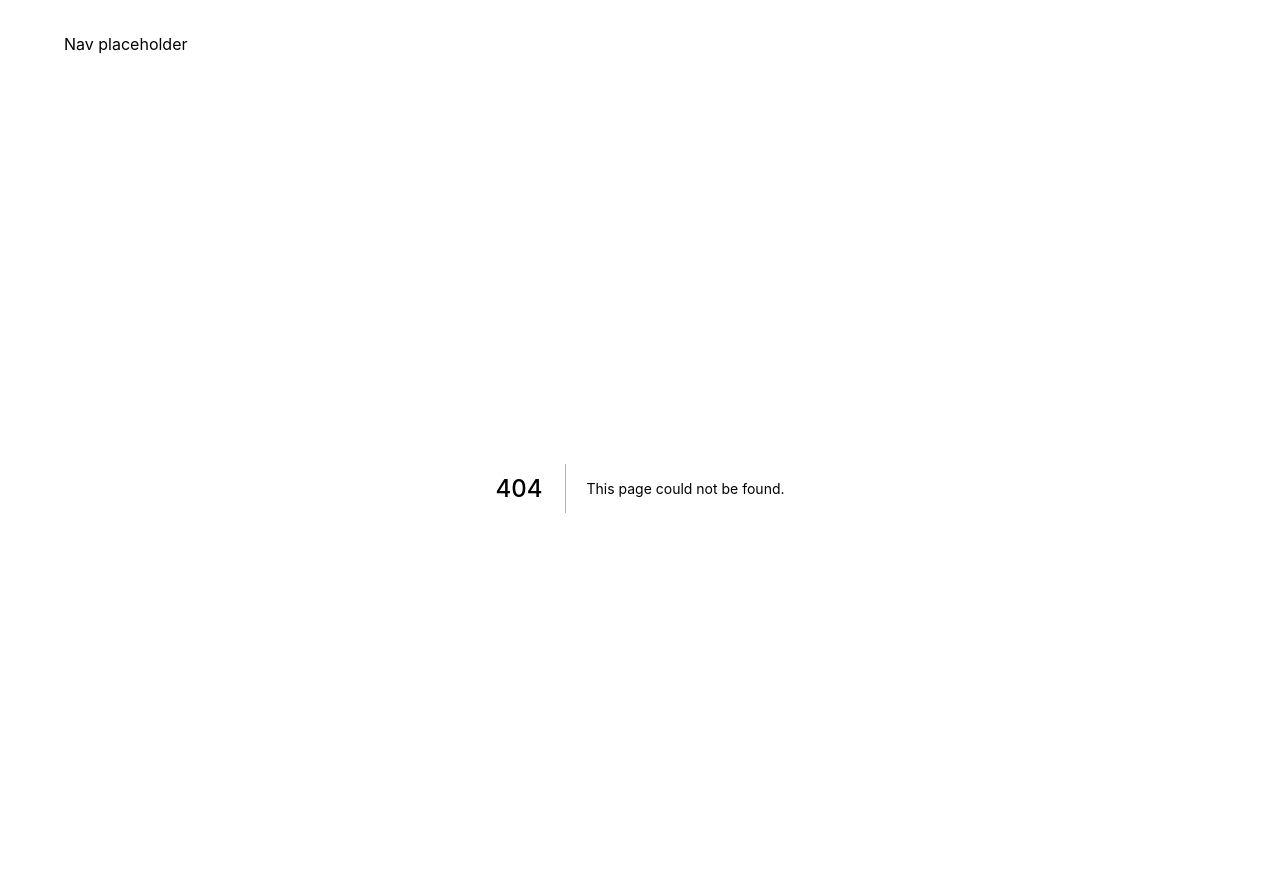
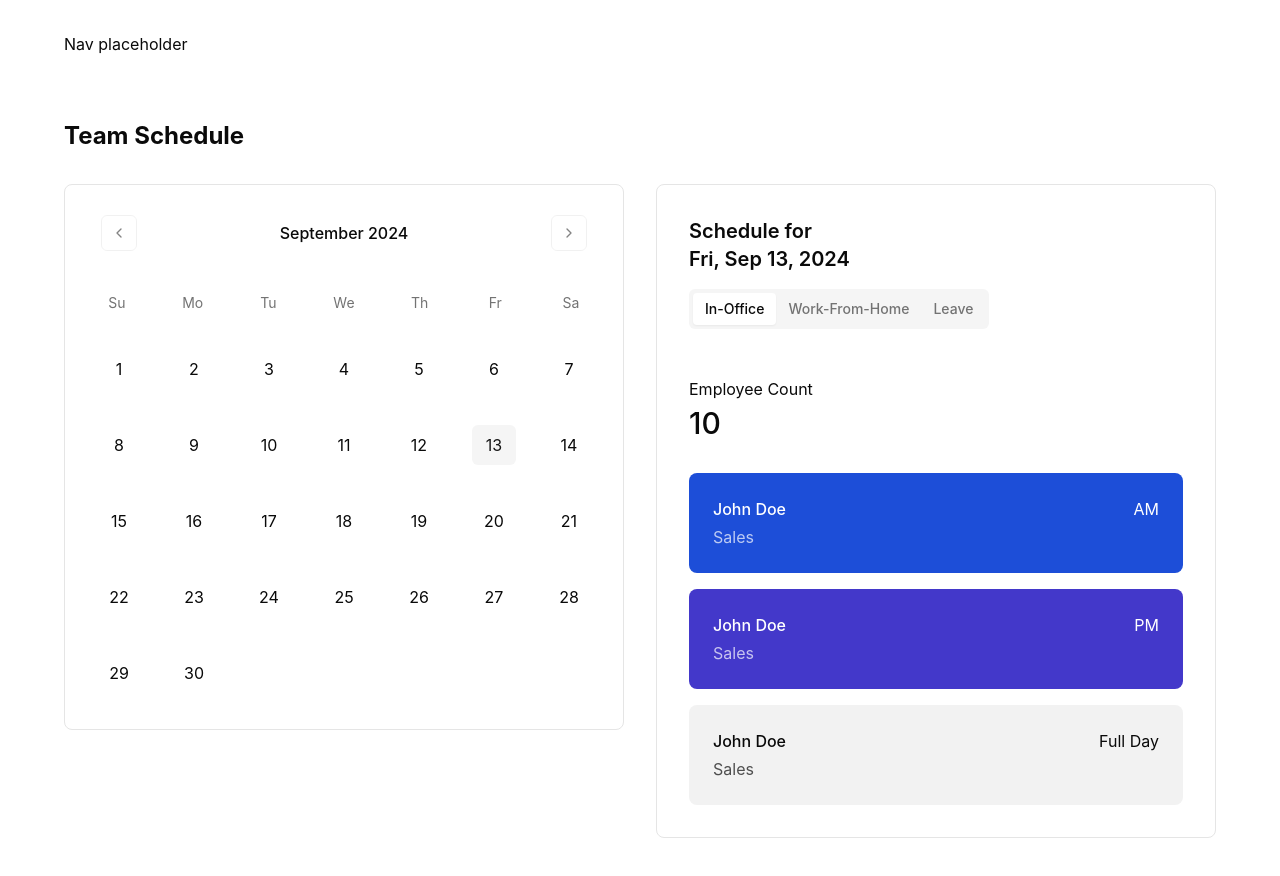
Before and after one commit to shdx53/wfh-tracking-system, a Next.js app: page /schedule/team in a window 1280 px wide. Before the commit this address had no page. Shown: the top 876 px of the page. After the commit the page ends 838 px from the top, so only its background shows below. Built offline with nearby package versions, Linux system fonts and the light colour scheme.

Commit message:
View Team and Overall Schedule: Duplicate team and overall schedule page

```diff
--- /dev/null
+++ b/app/schedule/team/page.jsx
@@ -0,0 +1,92 @@
+"use client";
+
+// Library
+import { useState } from "react";
+
+// Component
+import EmployeeCard from "@/app/components/schedule/EmployeeCard";
+import { Calendar } from "@/components/ui/calendar";
+import { Tabs, TabsContent, TabsList, TabsTrigger } from "@/components/ui/tabs";
+
+export default function Schedule() {
+  // Initialize date to current date
+  const [date, setDate] = useState(new Date().toString());
+
+  // Format date for display on the UI
+  const dateObj = new Date(date);
+  const formattedDate = dateObj.toLocaleDateString("en-US", {
+    weekday: "short", // e.g., Mon
+    month: "short", // e.g., Sep
+    day: "2-digit", // e.g., 16
+    year: "numeric", // e.g., 2024
+  });
+
+  function renderTabContent() {
+    return (
+      <>
+        {/* Employee Count */}
+        <div className="flex flex-col gap-1 pb-4 pt-12">
+          <div>Employee Count</div>
+          <div className="text-3xl font-medium">10</div>
+        </div>
+
+        {/* Employee Cards */}
+        <EmployeeCard type="AM" />
+        <EmployeeCard type="PM" />
+        <EmployeeCard type="Full Day" />
+      </>
+    );
+  }
+
+  return (
+    <div className="mx-auto max-w-lg sm:max-w-xl md:max-w-none">
+      <header className="flex flex-col gap-3 py-8">
+        <h1 className="text-2xl font-bold">Team Schedule</h1>
+      </header>
+
+      <main className="items-start md:flex md:gap-4 lg:gap-8">
+        <Calendar
+          mode="single"
+          selected={date}
+          onSelect={setDate}
+          className="rounded-lg border p-6 sm:p-8 md:w-1/2 md:p-6 lg:p-8"
+        />
+
+        <section className="my-8 rounded-lg border p-6 sm:p-8 md:my-0 md:w-1/2 md:p-6 lg:p-8">
+          <h2 className="text-xl font-semibold">
+            <div>Schedule for </div>
+            <div>{formattedDate}</div>
+          </h2>
+
+          <Tabs defaultValue="In-Office" className="pt-4">
+            <TabsList className="">
+              <TabsTrigger value="In-Office">In-Office</TabsTrigger>
+              <TabsTrigger value="Work-From-Home" className="sm:hidden">
+                WFH
+              </TabsTrigger>
+              <TabsTrigger value="Work-From-Home" className="hidden sm:block">
+                Work-From-Home
+              </TabsTrigger>
+              <TabsTrigger value="Leave">Leave</TabsTrigger>
+            </TabsList>
+
+            {/* In-Office Tab */}
+            <TabsContent value="In-Office" className="flex flex-col gap-4">
+              {renderTabContent()}
+            </TabsContent>
+
+            {/* Work-From-Home Tab */}
+            <TabsContent value="Work-From-Home" className="flex flex-col gap-4">
+              {renderTabContent()}
+            </TabsContent>
+
+            {/* Leave Tab */}
+            <TabsContent value="Leave" className="flex flex-col gap-4">
+              {renderTabContent()}
+            </TabsContent>
+          </Tabs>
+        </section>
+      </main>
+    </div>
+  );
+}
```
